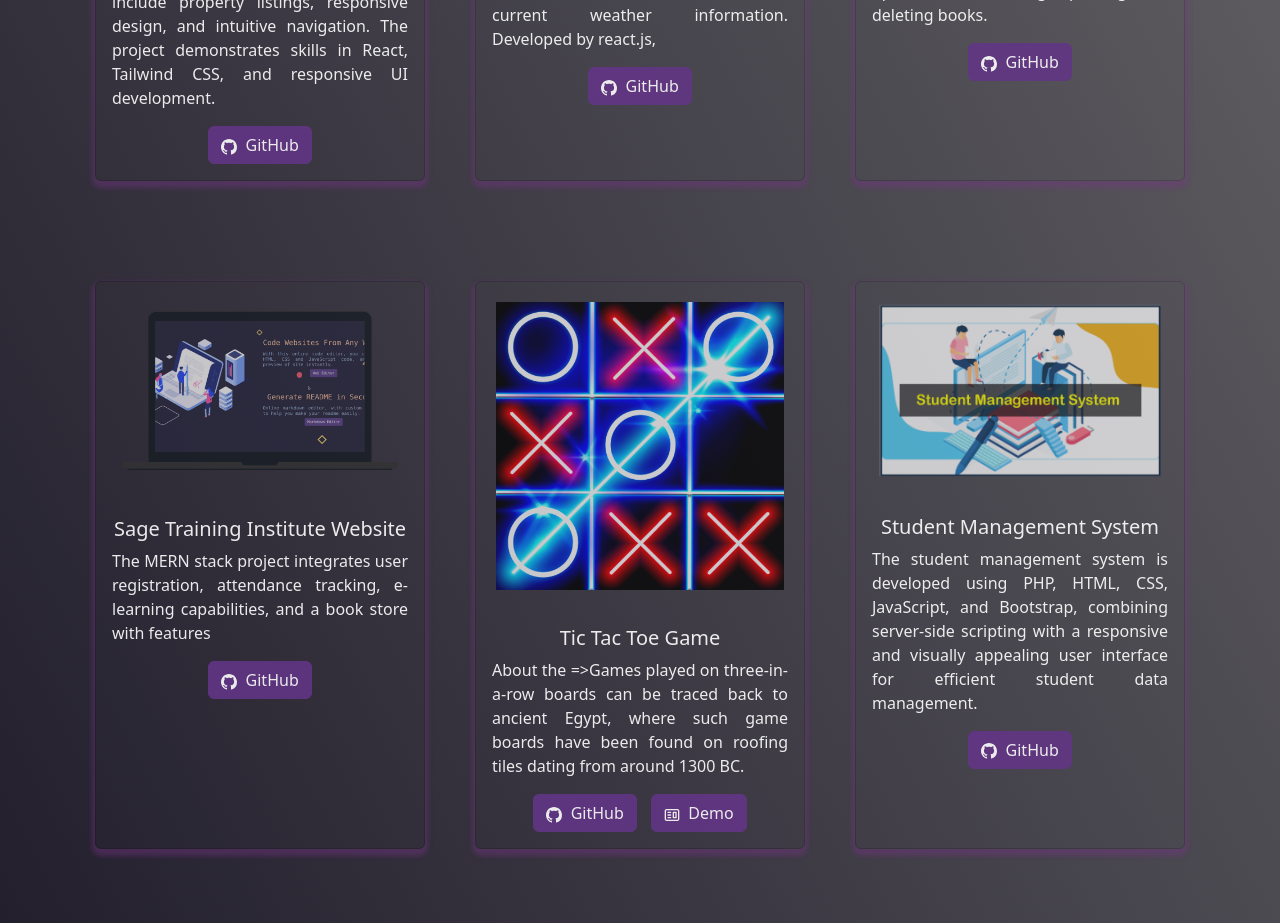
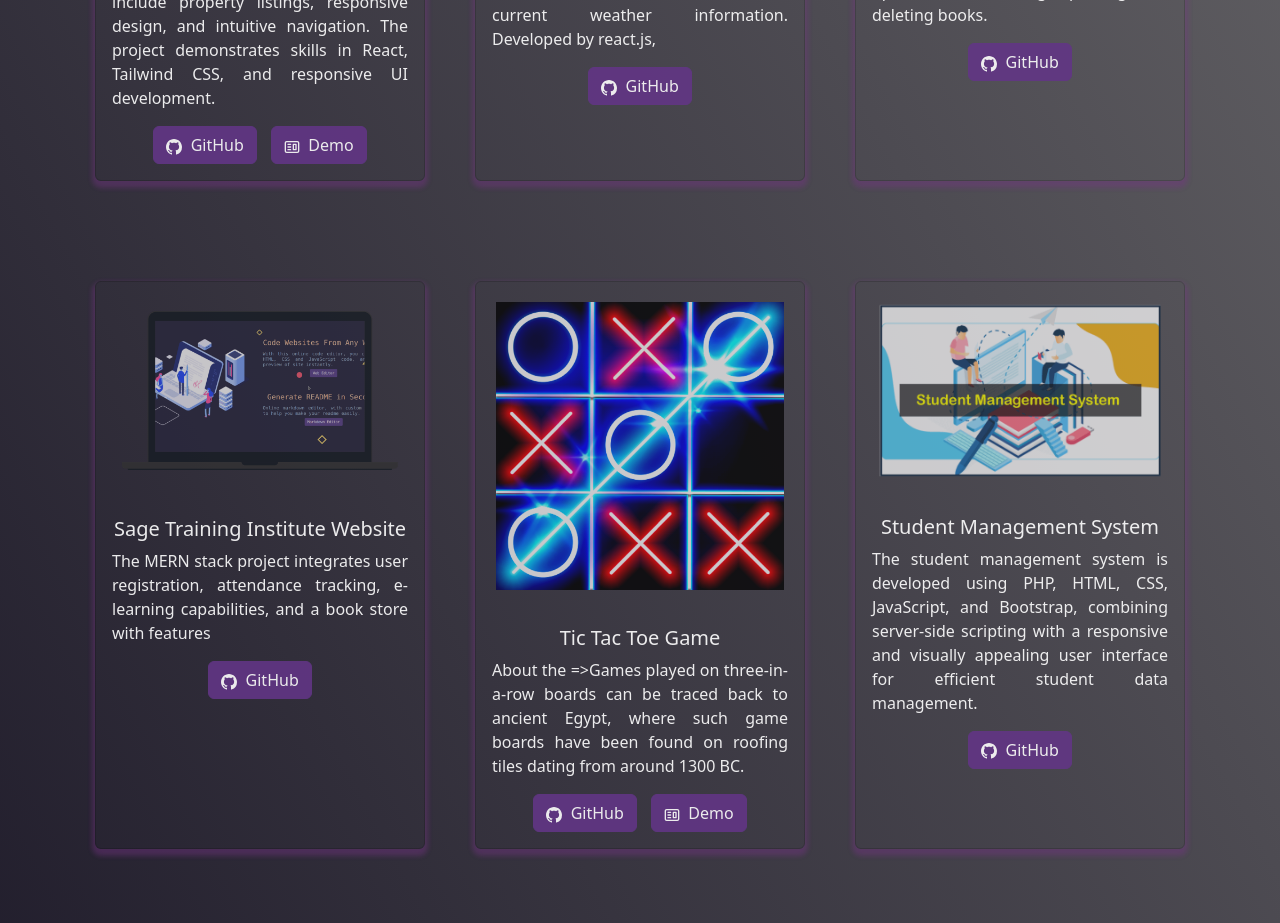
Before and after one commit to Nebajooo/Portfolio_NebiyuNew, a React (Create React App) app: page /project in a window 1280 px wide. Shown: the part 1440-2363 px from the top of the page. Built offline with nearby package versions, Linux system fonts and the light colour scheme.

Commit message:
upload code

```diff
--- a/src/components/Projects/Projects.js
+++ b/src/components/Projects/Projects.js
@@ -59,6 +59,7 @@ function Projects() {
               title="GOJO Real state"
               description="Gojo Real Estate is a real estate platform developed as a frontend-only project using modern web technologies. The website showcases available properties, company services, and contact information in a clean and user-friendly layout. Key features include property listings, responsive design, and intuitive navigation. The project demonstrates skills in React, Tailwind CSS, and responsive UI development. "
               ghLink="https://github.com/Nebajooo/Gojo_Real-estate"
+              demoLink="https://gojorealstate.netlify.app/"
             />
           </Col>
 
```
